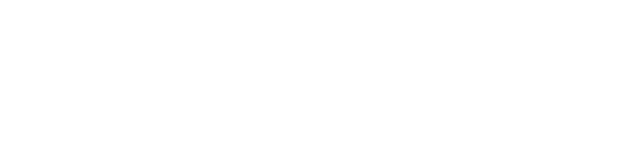
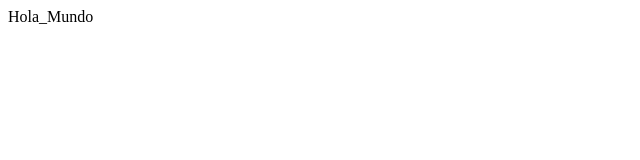
Before and after one commit to busquedainplacable/busquedainplacable, a plain HTML site: page index.html in a window 1280 px wide. Shown: the whole page, without its empty margins (0-640 px from the left). Drawn offline with Linux system fonts and the light colour scheme.

Commit message:
tercer-comit

```diff
--- a/index.html
+++ b/index.html
@@ -6,7 +6,7 @@
     <title>Document</title>
 </head>
 <body>
-    <header></header>
+    <header>Hola_Mundo</header>
     <body></body>
     <footer></footer>
 </body>
```
